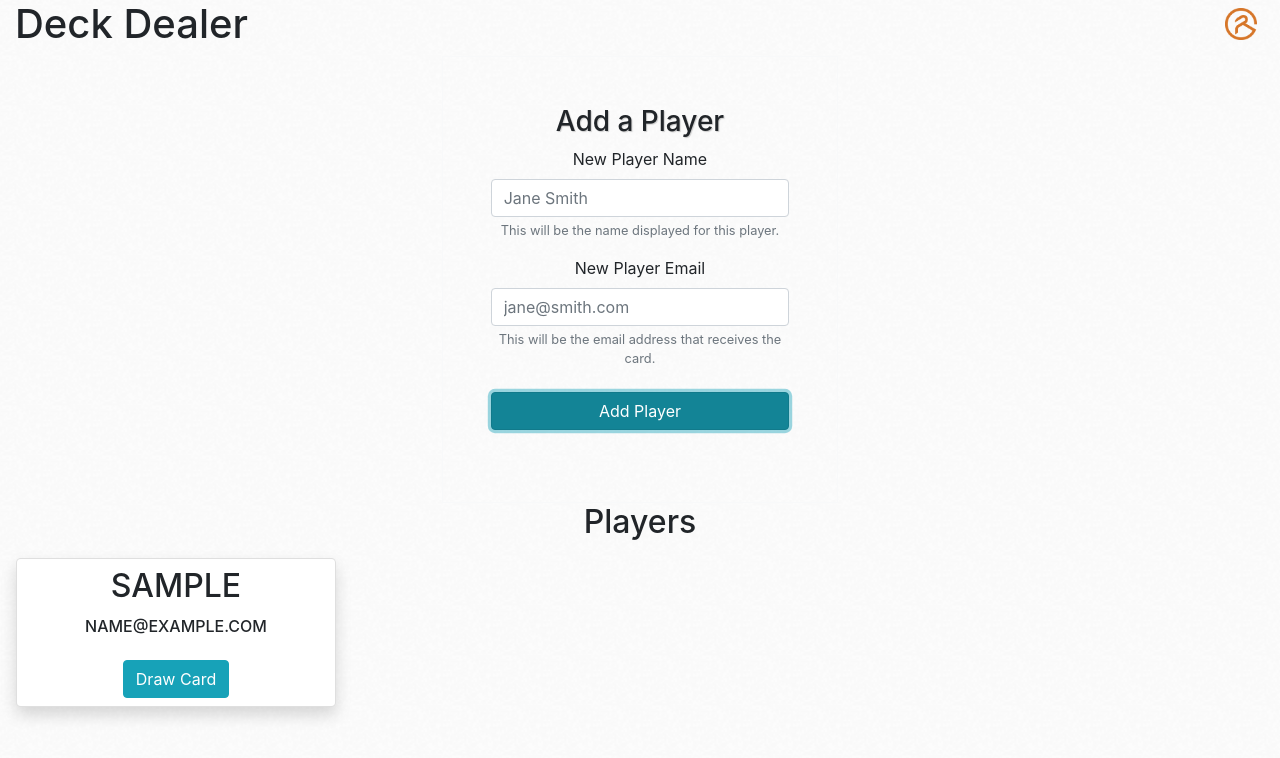
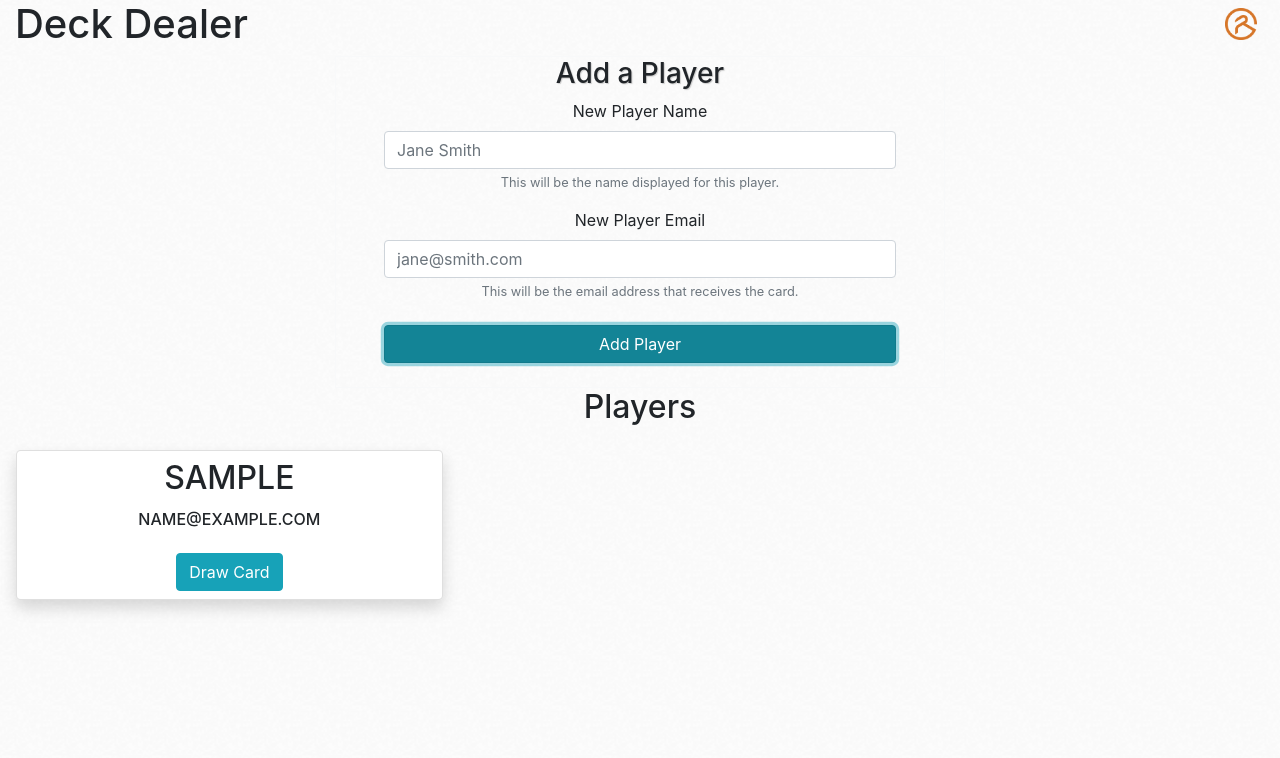
Before and after one commit to ryanroundhouse/ng-catan-cards, an Angular app: page / in a window 1280 px wide. Both pictures are taken after typing "Sample", "name@example.com" into the empty fields and a click on the button "Add Player". Shown: the top 758 px of the page. Built offline with nearby package versions, Linux system fonts and the light colour scheme.

Commit message:
fixed bootstrap spacing of add player form

```diff
--- a/src/app/app.component.html
+++ b/src/app/app.component.html
@@ -1,7 +1,7 @@
 <div class="row m-0">
-  <div class="col-md-4"></div>
-  <div class="col-md-4">
-    <form [formGroup]="addPlayerForm" (ngSubmit)="onSubmitAddPlayer(addPlayerForm.value)" class="text-center border border-light p-5" >
+  <div class="col-sm-3"></div>
+  <div class="col">
+    <form [formGroup]="addPlayerForm" (ngSubmit)="onSubmitAddPlayer(addPlayerForm.value)" class="text-center border border-light px-md-5" >
       <h3>Add a Player</h3>
       <div class="form-group">
         <label for="newPlayerName">New Player Name</label>
@@ -16,17 +16,19 @@
       <button type="submit" class="btn btn-info my-4 btn-block">Add Player</button>
     </form>
   </div>
-  <div class="col-md-4"></div>
+  <div class="col-sm-3"></div>
 </div>
 
 <div *ngIf="players.length > 0">
   <div class="centre-div">
     <h2>Players</h2>
   </div>
-  <div class="card col-lg-3 m-3 bg-white p-2 rounded-lg shadow text-center" *ngFor="let player of players">
-    <h2 class="card-title text-uppercase">{{player.name}}</h2>
-    <h6 class="card-text text-uppercase mb-4">{{player.email}}</h6>
-    <button *ngIf="cardsLeft !== 0" class="btn btn-info m-auto" (click)="drawCard(player.id)">Draw Card</button>
+  <div class="row m-0">
+    <div class="card col-xs-12 col-sm-6 col-md-4 m-3 bg-white p-2 rounded-lg shadow text-center" *ngFor="let player of players">
+      <h2 class="card-title text-uppercase">{{player.name}}</h2>
+      <h6 class="card-text text-uppercase mb-4">{{player.email}}</h6>
+      <button *ngIf="cardsLeft !== 0" class="btn btn-info m-auto" (click)="drawCard(player.id)">Draw Card</button>
+    </div>
   </div>
 </div>
 
```
